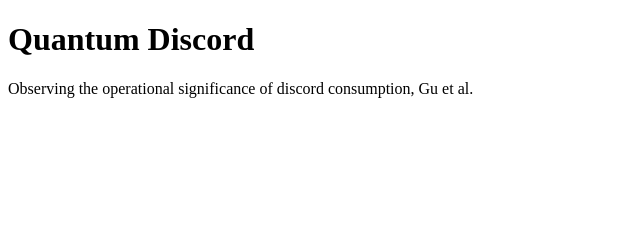
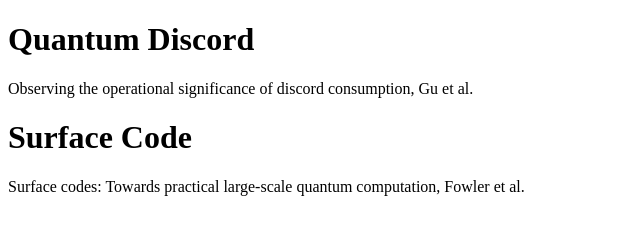
Before and after one commit to cheapfishcam/BassemSafieldeen.github.io, a plain HTML site: page Literature.html in a window 1280 px wide. Shown: the whole page, without its empty margins (0-640 px from the left). Drawn offline with Linux system fonts and the light colour scheme.

Commit message:
Added Literature

```diff
--- a/Literature.html
+++ b/Literature.html
@@ -1,8 +1,12 @@
 <!DOCTYPE html>
 <html>
 <body>
+
 <h1>Quantum Discord</h1>
 <p>Observing the operational significance of discord consumption, Gu et al.</p>
+
+<h1>Surface Code</h1>
+<p>Surface codes: Towards practical large-scale quantum computation, Fowler et al.</p>
 
 
 
```
